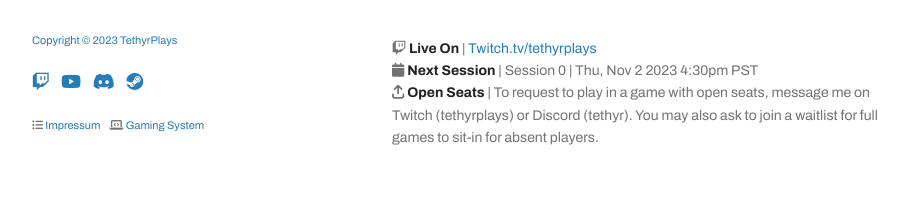
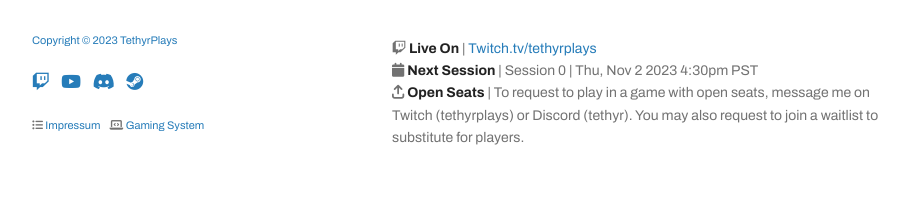
Before and after one commit to tethyrplays/tethyrplays, a Jekyll site: the page built from campaign/index.md, in a window 1280 px wide. Shown: the part 694-911 px from the top of the page, without its empty margins (178-1101 px from the left). Built offline with Jekyll 4.4.1, drawn with Linux system fonts in a browser that asks for light colours; nearby versions of some CDN libraries; some web fonts are replaced; our own code applies the rules of GitHub Pages for plain Markdown files; the repository's description, which GitHub fills in, is left out.

Commit message:
Update index.md

```diff
--- a/campaign/index.md
+++ b/campaign/index.md
@@ -25,4 +25,4 @@ Evil stirs in the depths of the Abomination Vaults, a sprawling dungeon where th
 </div>
 <br /><i class="fa-brands fa-twitch"></i> **Live On** | [Twitch.tv/tethyrplays](https://twitch.tv/tethyrplays){:target="_blank"}
 <br /><i class="fa-sharp fa-solid fa-calendar"></i> **Next Session** | Session 0 | Thu, Nov 2 2023 4:30pm PST
-<br /><i class="fa-sharp fa-solid fa-arrow-up-from-bracket"></i> **Open Seats** | To request to play in a game with open seats, message me on Twitch (tethyrplays) or Discord (tethyr). You may also ask to join a waitlist for full games to sit-in for absent players.
+<br /><i class="fa-sharp fa-solid fa-arrow-up-from-bracket"></i> **Open Seats** | To request to play in a game with open seats, message me on Twitch (tethyrplays) or Discord (tethyr). You may also request to join a waitlist to substitute for players.
```
